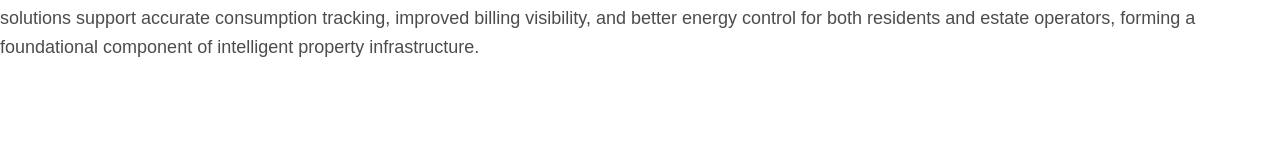
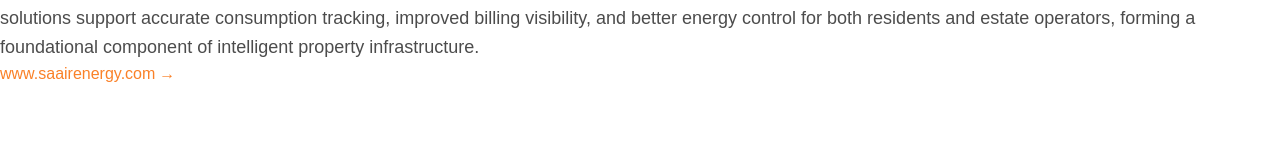
Before and after one commit to BertAndre-Dev/Bertandre_Group_website, a Next.js app: page /portfolio in a window 1280 px wide. Shown: the part 778-930 px from the top of the page. Built offline with nearby package versions, Linux system fonts and the light colour scheme.

Commit message:
google analytics

```diff
--- a/app/portfolio/page.tsx
+++ b/app/portfolio/page.tsx
@@ -19,6 +19,8 @@ const PORTFOLIO_ITEMS = [
     title: "SAAIR",
     description:
       "Our smart metering solutions enable transparent, efficient, and data-driven energy management and intelligence for residential estates and smart homes. These solutions support accurate consumption tracking, improved billing visibility, and better energy control for both residents and estate operators, forming a foundational component of intelligent property infrastructure.",
+    linkLabel: "www.saairenergy.com",
+    linkHref: "https://www.saairenergy.com",
   },
 ];
 
@@ -39,6 +41,8 @@ export default function PortfolioPage() {
                   imageSrc={item.imageSrc}
                   imageAlt={item.imageAlt}
                   category={item.category}
+                  linkLabel={item.linkLabel}
+                  linkHref={item.linkHref}
                   title={item.title}
                   description={item.description}
                 />
--- a/app/projects/page.tsx
+++ b/app/projects/page.tsx
@@ -49,6 +49,8 @@ export default function ProjectsPage() {
                   imageSrc={item.imageSrc}
                   imageAlt={item.imageAlt}
                   category={item.category}
+                  linkLabel={item.linkLabel}
+                  linkHref={item.linkHref}
                   title={item.title}
                   description={item.description}
                 />
--- a/components/molecules/projectCard/page.tsx
+++ b/components/molecules/projectCard/page.tsx
@@ -1,5 +1,6 @@
 import React from "react";
 import Image from "next/image";
+import Link from "next/link";
 
 export interface ProjectCardProps {
   readonly imageSrc: string;
@@ -7,6 +8,8 @@ export interface ProjectCardProps {
   readonly category: string;
   readonly title: string;
   readonly description: string;
+  readonly linkLabel: string;
+  readonly linkHref: string;
 }
 
 export default function ProjectCard({
@@ -15,6 +18,8 @@ export default function ProjectCard({
   category,
   title,
   description,
+  linkLabel,
+  linkHref,
 }: ProjectCardProps) {
   return (
     <article className="w-full mx-auto border border-[#FEE6D4] md:border-none rounded-2xl md:rounded-none overflow-hidden bg-white shadow-sm md:shadow-none">
@@ -38,6 +43,13 @@ export default function ProjectCard({
         <p className="text-[#4C4C4C] text-[14px] md:text-base xl:text-[18px] font-normal leading-relaxed">
           {description}
         </p>
+        <Link
+          href={linkHref}
+          className="inline-flex items-center gap-1 text-[#FA8128] font-medium text-[14px] md:text-[16px] hover:underline"
+        >
+          {linkLabel}
+          <span aria-hidden="true"> →</span>
+        </Link>
       </div>
     </article>
   );
```
